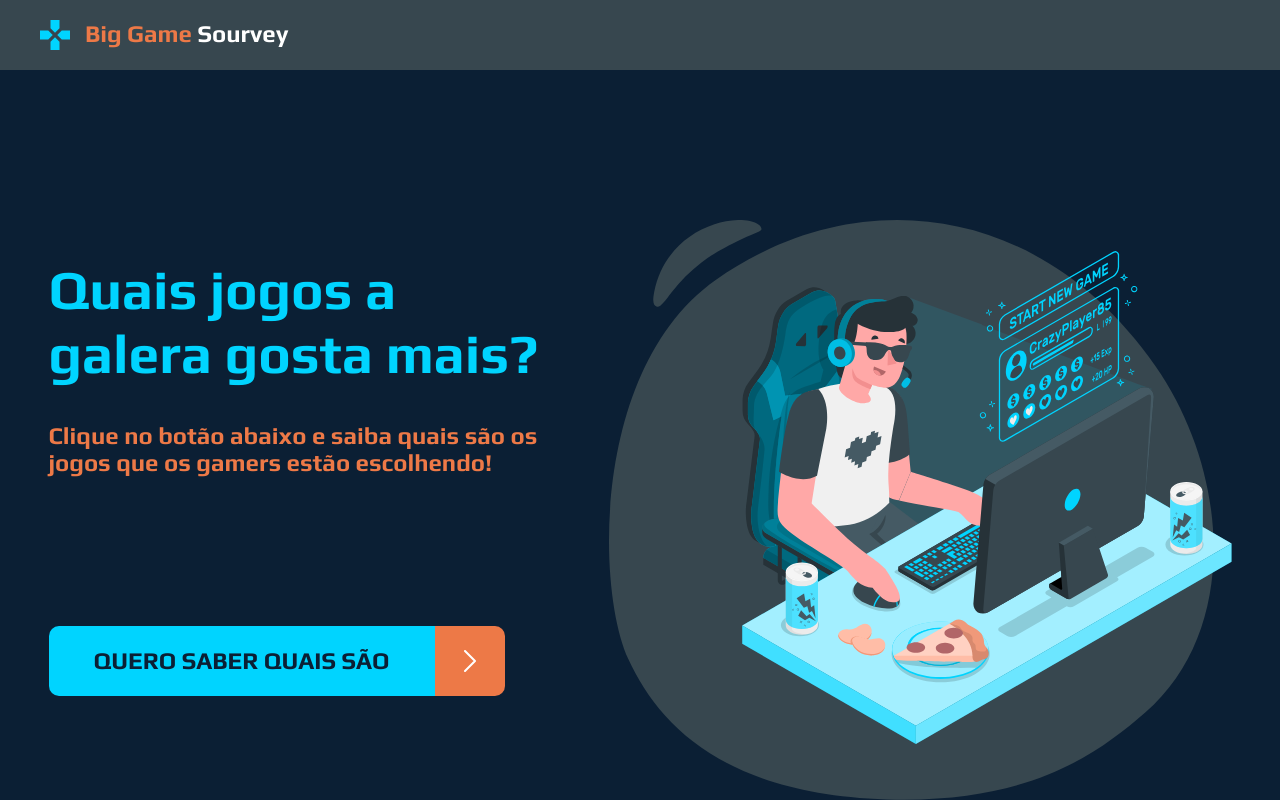
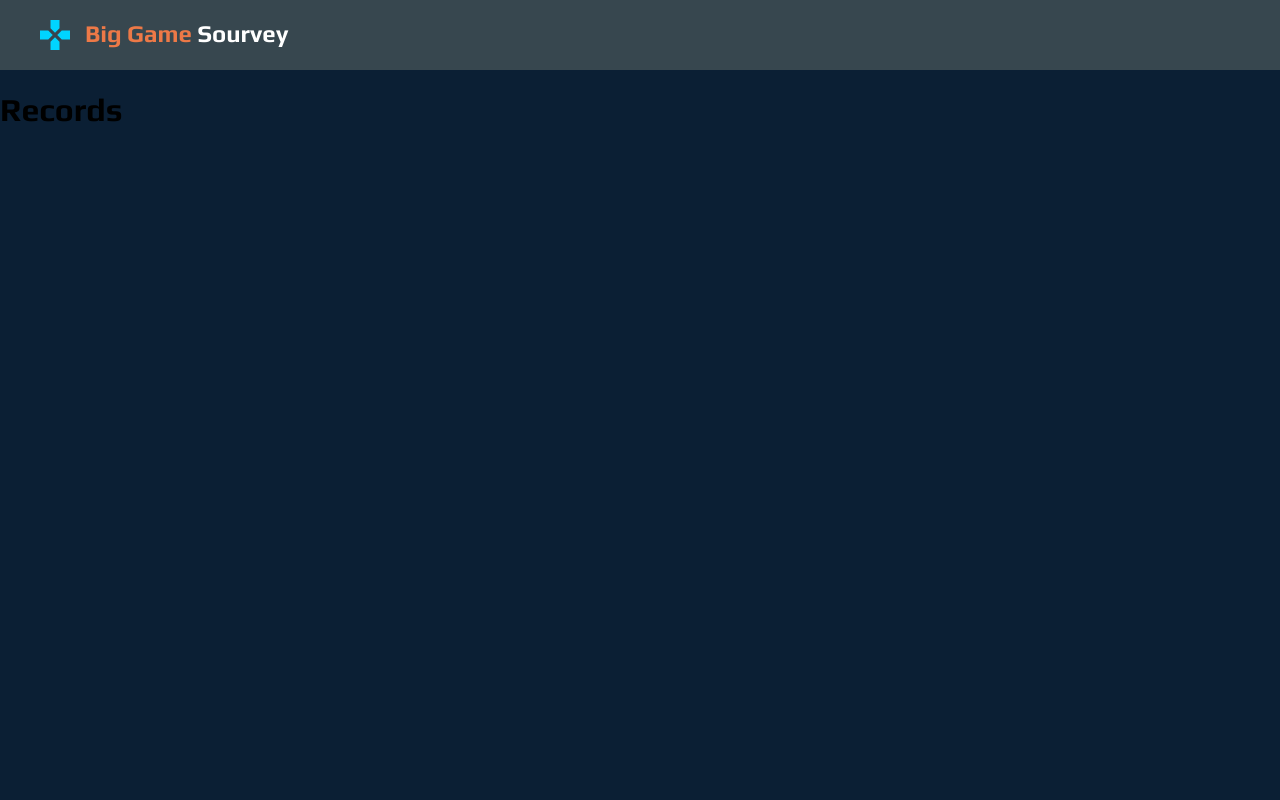
Before and after one commit to jon-coder/sds1, a React (Create React App) app in the folder front-web/: page /records in a window 1280 px wide. Built offline with nearby package versions, Linux system fonts and the light colour scheme.

Commit message:
Criando navegação com rotas

```diff
--- a/front-web/package.json
+++ b/front-web/package.json
@@ -10,8 +10,10 @@
     "@types/node": "^12.12.62",
     "@types/react": "^16.9.49",
     "@types/react-dom": "^16.9.8",
+    "@types/react-router-dom": "^5.1.5",
     "react": "^16.13.1",
     "react-dom": "^16.13.1",
+    "react-router-dom": "^5.2.0",
     "react-scripts": "3.4.3",
     "typescript": "^3.7.5"
   },
--- a/front-web/src/App.tsx
+++ b/front-web/src/App.tsx
@@ -1,15 +1,10 @@
 import React from 'react';
 import './App.css';
-import Header from './components/Header';
-import Home from './pages/Home';
-
+import Routes from './Routes';
 
 function App() {
   return (
-    <div>
-      <Header />
-      <Home />
-    </div>
+   <Routes />
   );
 }
 
--- /dev/null
+++ b/front-web/src/Routes.tsx
@@ -0,0 +1,22 @@
+import React from 'react';
+import { BrowserRouter, Switch, Route } from 'react-router-dom';
+import Header from './components/Header';
+import Home from './pages/Home';
+import Records from './pages/Records';
+
+const Routes = () => (
+    <BrowserRouter>
+        <Header />
+
+        <Switch>
+            <Route path="/" exact>
+                <Home />
+            </Route>
+            <Route path="/records">
+                <Records />
+            </Route>
+        </Switch>
+    </BrowserRouter>
+);
+
+export default Routes;
--- a/front-web/src/components/Header/index.tsx
+++ b/front-web/src/components/Header/index.tsx
@@ -1,15 +1,17 @@
 import React from 'react';
+import { Link } from 'react-router-dom';
 import { ReactComponent as Logo} from '../../assets/logo.svg';
 import './styles.css'
 
 const Header = () => (
     <header className="main-header">
         <Logo />
-        <div className="logo-text">
-            <span className="logo-text-1">Big Game </span>
-            <span className="logo-text-2">Sourvey</span>
-        </div>
-
+        <Link to="/">
+            <div className="logo-text">
+                <span className="logo-text-1">Big Game </span>
+                <span className="logo-text-2">Sourvey</span>
+            </div>
+        </Link>
     </header>
 );
 
--- a/front-web/src/pages/Home/index.tsx
+++ b/front-web/src/pages/Home/index.tsx
@@ -1,6 +1,7 @@
 import React from 'react';
 import { ReactComponent as ArrowIcon} from '../../assets/arrow.svg';
 import { ReactComponent as GamerImage} from '../../assets/gamer.svg';
+import { Link } from 'react-router-dom';
 import './styles.css'
 
 const Home = () => (
@@ -12,6 +13,7 @@
             <h3 className="home-text-subtitle">
                 Clique no botão abaixo e saiba quais são os jogos que os gamers estão escolhendo!
             </h3>
+            <Link to="/records">
                 <div className="home-actions">
                     <button className="home-btn">
                         QUERO SABER QUAIS SÃO
@@ -20,6 +22,7 @@
                         <ArrowIcon />
                     </div>
                 </div>
+            </Link>
         </div>
         <GamerImage className="home-image"/>
     </div>
--- /dev/null
+++ b/front-web/src/pages/Records/index.tsx
@@ -0,0 +1,7 @@
+import React from 'react';
+
+const Records = () => (
+    <h1>Records</h1>
+);
+
+export default Records;
```
Also changed, not shown: 1 other file (tests, documents, lock files or other folders). Lines whose indentation alone changed are shown as unchanged.
